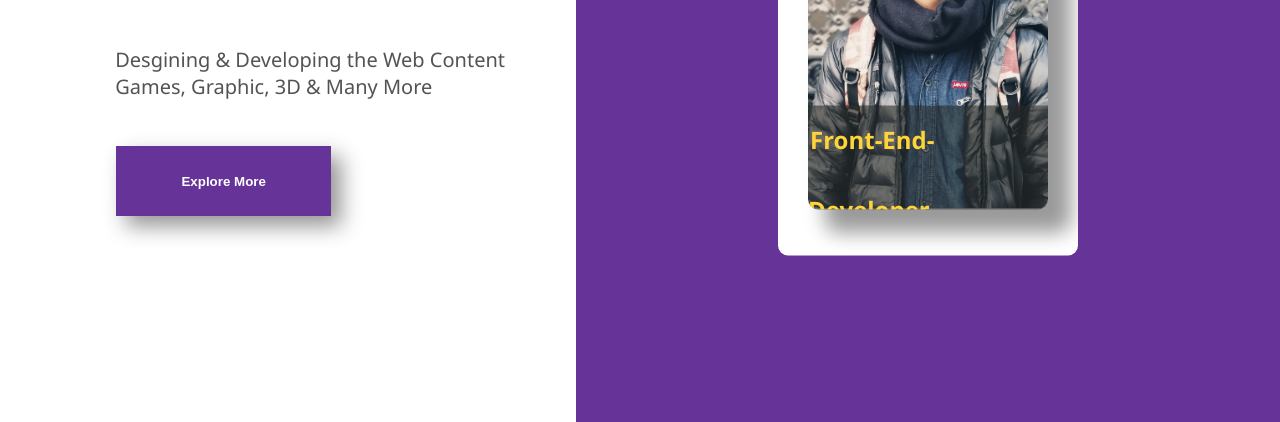
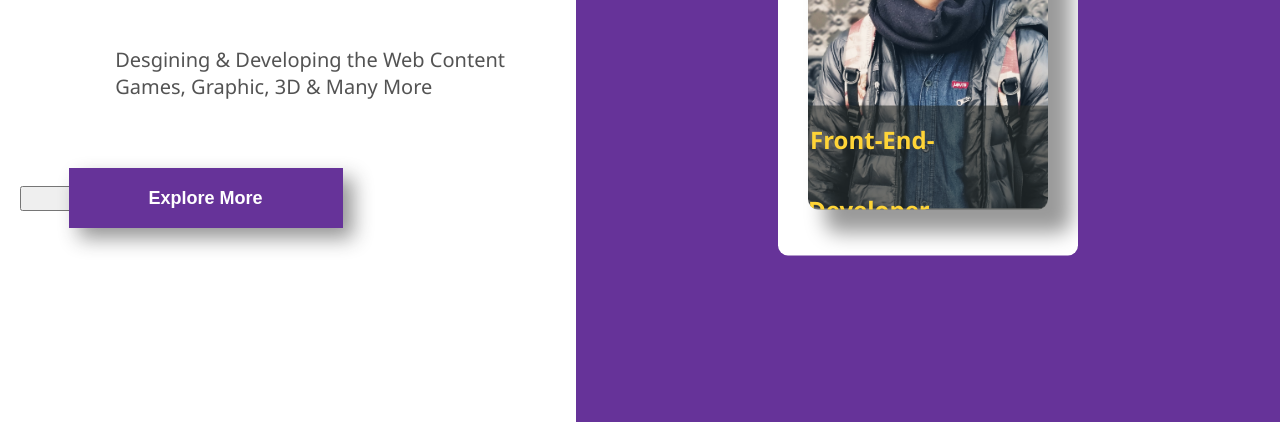
Before and after one commit to NiteshTamang101/portfolio, a plain HTML site: page index.html in a window 1280 px wide. Shown: the part 378-800 px from the top of the page. Drawn offline with Linux system fonts and the light colour scheme.

Commit message:
Update main.css

```diff
--- a/main.css
+++ b/main.css
@@ -110,30 +110,21 @@
      width: 100%;
      height: 10%;
      position: relative;
-     top: 20%;
+     top: 25%;
      left: 0;
      text-align: left;
      padding: 20px;
  }
 
- .main__link button {
-     width: 40%;
-     height: calc(100% + 30px);
-     outline: none;
-     border: none;
+ .main__link a {
      position: relative;
-     left: 18%;
+     left: 17%;
+     text-decoration: none;
      color: white;
+     padding: 20px 80px;
      background: rebeccapurple;
      box-shadow: 10px 10px 20px 0px rgba(39, 38, 38, 0.493);
- }
-
- .main__link a {
-     text-decoration: none;
-     color: white;
-     /* padding: 20px 80px;
-     background: rebeccapurple;
-     box-shadow: 10px 10px 20px 0px rgba(39, 38, 38, 0.493); */
+     font-size: 18px;
      font-weight: 600;
      transition: all 500ms ease;
  }
```
